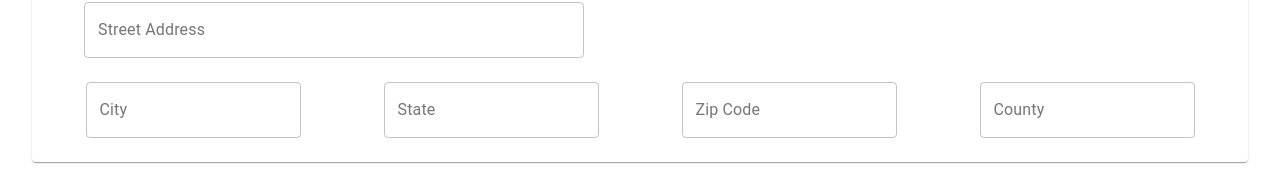
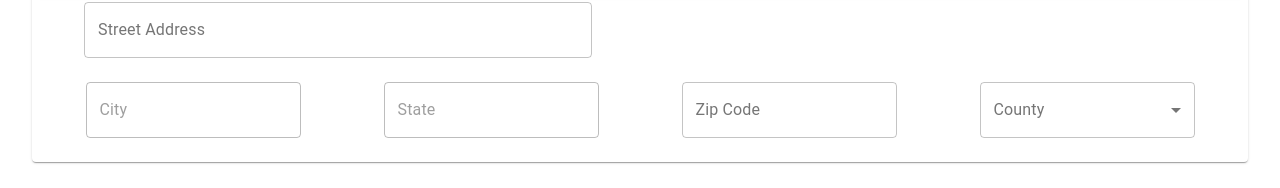
Before and after one commit to SammRosenthal/crm-test, a React (Create React App) app: page / in a window 1280 px wide. Shown: the part 597-785 px from the top of the page. Built offline with nearby package versions, Linux system fonts and the light colour scheme.

Commit message:
initial risk address screen complete

```diff
--- a/src/components/auto/quote/quote/riskAddress.js
+++ b/src/components/auto/quote/quote/riskAddress.js
@@ -3,6 +3,7 @@ import {makeStyles} from '@material-ui/styles';
 import Divider from '../../../shared/divider';
 import Grid from '@material-ui/core/Grid';
 import TextField from '@material-ui/core/TextField';
+import DropDown from '../../../shared/dropDown';
 
 const useStyles = makeStyles((theme) => ({
     root: {
@@ -19,13 +20,13 @@ const useStyles = makeStyles((theme) => ({
         textAlign: "left"
     },
     longInput: {
-        width: 500,
+        width: 508,
         textAlign: "left",
         marginLeft: 28
     }
 }))
 
-
+// todo: fix styling on street address field
 
 export default function RiskAddress() {
     const classes = useStyles();
@@ -50,6 +51,7 @@ export default function RiskAddress() {
                     className={classes.input}
                     label="City"
                     variant="outlined"
+                    disabled={true}
                 />
             </Grid>
             <Grid item xs={12} sm={3} className={classes.textField}>
@@ -57,6 +59,7 @@ export default function RiskAddress() {
                     className={classes.input}
                     label="State"
                     variant="outlined"
+                    disabled={true}
                 />
             </Grid>
             <Grid item xs={12} sm={3} className={classes.textField}>
@@ -67,10 +70,11 @@ export default function RiskAddress() {
                 />
             </Grid>
             <Grid item xs={12} sm={3} className={classes.textField}>
-                <TextField
-                    className={classes.input}
+                <DropDown
+                    style={classes.input}
                     label="County"
-                    variant="outlined"
+                    handler={() => console.log("test")}
+                    dropDownData={[]}
                 />
             </Grid>
         </Grid>
```
Also changed, not shown: src/components/shared/dropDown.jsx (+9 -0 lines).
